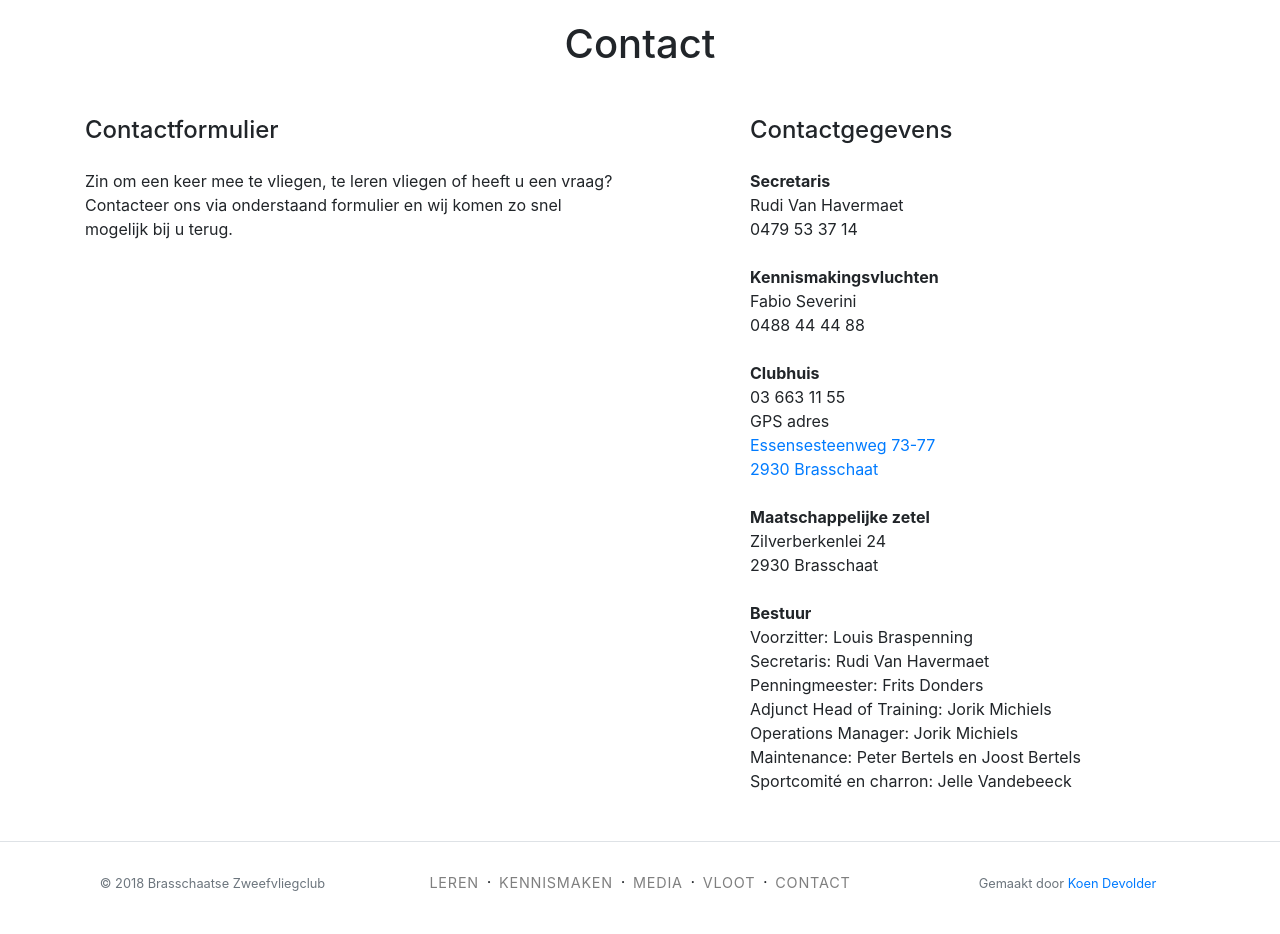
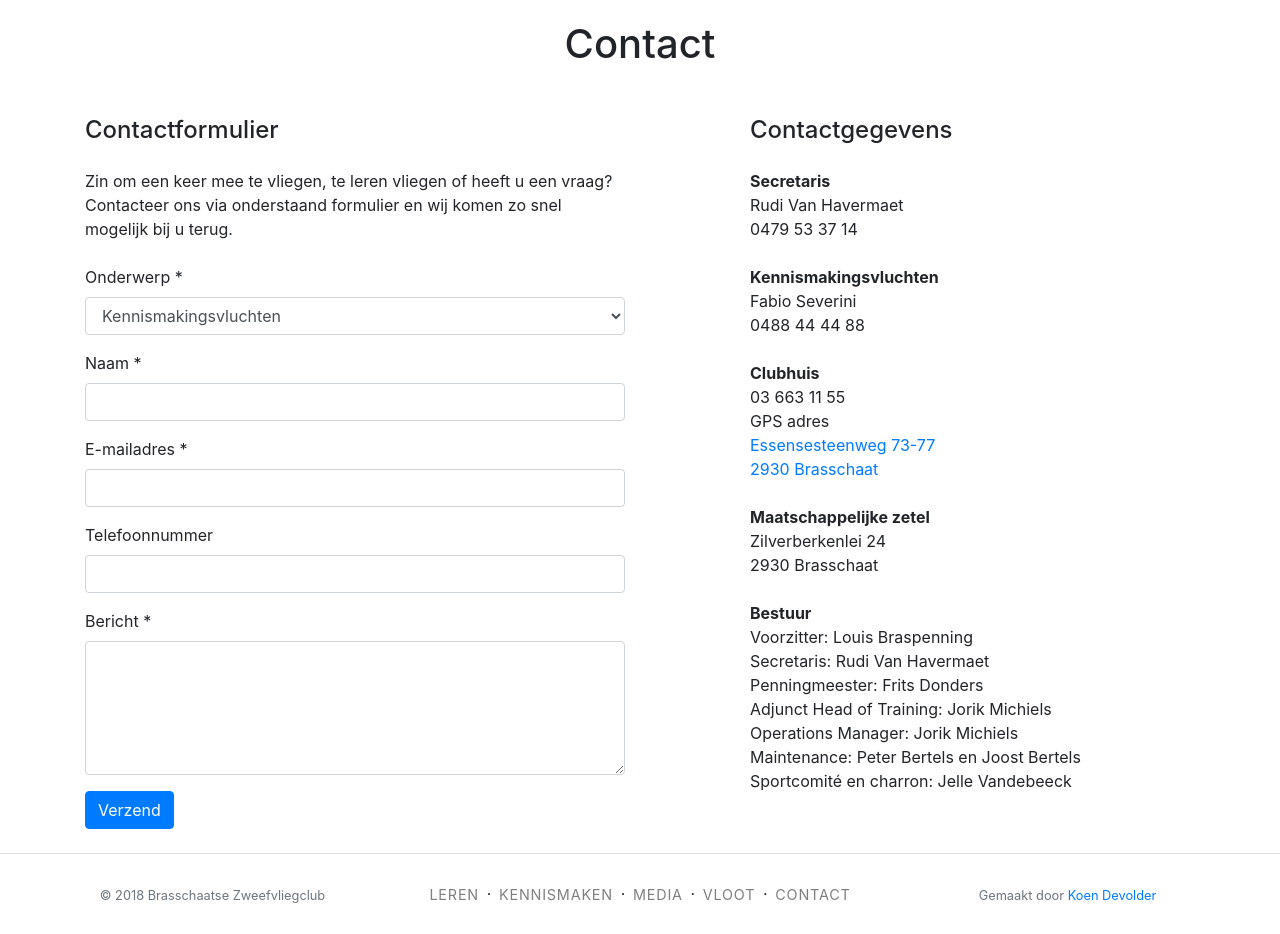
Before and after one commit to koendevolder/bzc, a Jekyll site: the page built from contact.html, in a window 1280 px wide, cut to the strip 344-1278 px from the top of the page. Built offline with Jekyll 4.4.1, drawn with Linux system fonts in a browser that asks for light colours; nearby versions of some CDN libraries.

Commit message:
Add contact-form

```diff
--- /dev/null
+++ b/_includes/contact-form.html
@@ -0,0 +1,56 @@
+<form name="contact" method="POST" data-netlify="true" class="needs-validation" novalidate>
+	<div class="form-group">
+		<label for="onderwerp">Onderwerp *</label>
+		<select id="onderwerp[]" class="form-control">
+      <option selected>Kennismakingsvluchten</option>
+      <option>Algemene informatie</option>
+    </select>
+  </div>
+
+  <div class="form-group">
+  	<label for="naam">Naam *</label>
+		<input type="text" id="naam" class="form-control" required>
+		<div class="invalid-feedback">Naam is een verplicht veld.</div>
+  </div>
+
+  <div class="form-group">
+  	<label for="email">E-mailadres *</label>
+  	<input type="text" id="email" class="form-control" required>
+  	<div class="invalid-feedback">E-mailadres is een verplicht veld.</div>
+  </div>
+
+  <div class="form-group">
+  	<label for="telefoonnummer">Telefoonnummer</label>
+  	<input type="text" id="telefoonnummer" class="form-control">
+  </div>
+
+  <div class="form-group">
+  	<label for="bericht">Bericht *</label>
+  	<textarea class="form-control" rows="5" id="bericht" required></textarea>
+  	<div class="invalid-feedback">Bericht is een verplicht veld.</div>
+  </div>
+
+	<div data-netlify-recaptcha="true"></div>
+
+	<button type="submit" class="btn btn-primary">Verzend</button>
+</form>
+
+<script>
+(function() {
+  'use strict';
+  window.addEventListener('load', function() {
+    // Fetch all the forms we want to apply custom Bootstrap validation styles to
+    var forms = document.getElementsByClassName('needs-validation');
+    // Loop over them and prevent submission
+    var validation = Array.prototype.filter.call(forms, function(form) {
+      form.addEventListener('submit', function(event) {
+        if (form.checkValidity() === false) {
+          event.preventDefault();
+          event.stopPropagation();
+        }
+        form.classList.add('was-validated');
+      }, false);
+    });
+  }, false);
+})();
+</script>
--- a/contact.html
+++ b/contact.html
@@ -33,7 +33,7 @@ layout: default
     <div class="col-lg-6">
       <h4 class="my-4 text-left">Contactformulier</h4>
       <p class="my-4">Zin om een keer mee te vliegen, te leren vliegen of heeft u een vraag? Contacteer ons via onderstaand formulier en wij komen zo snel mogelijk bij u terug.</p>
-
+      {% include contact-form.html %}
     </div>
 
     <div class="col-lg-5 offset-lg-1">
--- a/css/main.scss
+++ b/css/main.scss
@@ -150,13 +150,6 @@
   }
 }
 
-.vandaag {
-  font-size: 0.8rem;
-  &:hover {
-    color: rgba(255, 255, 255, 0.75);
-  }
-}
-
 .videobg {
   position: fixed;
   top: 50%;
```
